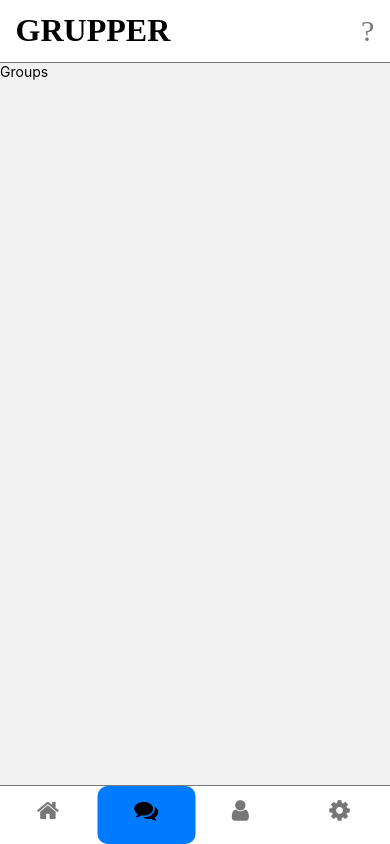
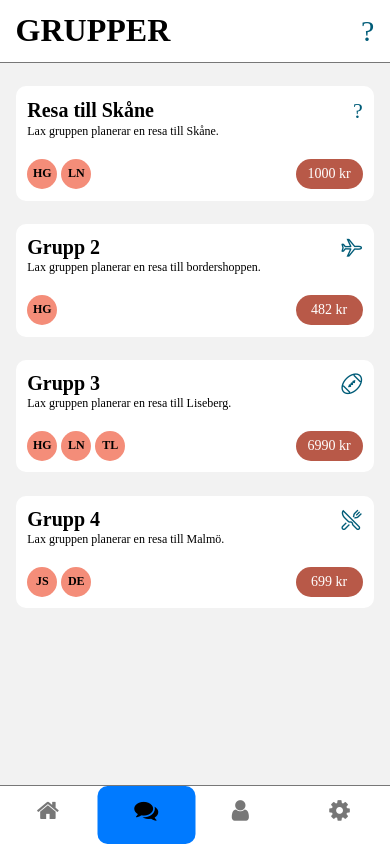
Before and after one commit to Tim299/Laxen, a React Native app in the folder laxen/: screen /groups in a window 390 px wide. Built offline with nearby package versions, Linux system fonts and the light colour scheme.

Commit message:
groupcards

```diff
--- a/laxen/src/components/modules/colors/colors.js
+++ b/laxen/src/components/modules/colors/colors.js
@@ -1,11 +1,28 @@
+let white = '#FFF';
+let grey = '#777';
+let lightgrey = '#D3D3D3';
+let black = '#000';
+let pink = '#F48D79';
+let brown = '#B85948';
+let bonewhite = '#FFE5DA';
+let blue = '#005C78';
 
-let white = "#FFF"
-let grey = "#777"
-let lightgrey = "#D3D3D3"
-let black = "#000"
-let pink = "#F48D79"
-let brown = "#B85948"
-let bonewhite = "#FFE5DA"
-let blue = "#005C78"
+let primary = '#F48D79';
+let secondary = '#B85948';
+let neutral = '#FFE5DA';
+let accent = '#005C78';
 
-export { white, grey, lightgrey, black, pink, brown, bonewhite, blue }
+export {
+  white,
+  grey,
+  lightgrey,
+  black,
+  pink,
+  brown,
+  bonewhite,
+  blue,
+  primary,
+  secondary,
+  neutral,
+  accent,
+};
--- /dev/null
+++ b/laxen/src/components/modules/group/groupcards.js
@@ -0,0 +1,176 @@
+import * as React from 'react';
+import {Text, View, StyleSheet, FlatList, TouchableOpacity} from 'react-native';
+import * as colors from '../colors/colors';
+import Icon from 'react-native-vector-icons/Ionicons';
+
+const styles = StyleSheet.create({
+  container: {
+    width: '100%',
+    height: '100%',
+    display: 'flex',
+    flexDirection: 'column',
+    justifyContent: 'center',
+    fontFamily: 'poppins',
+  },
+  mainView: {
+    flex: 1,
+    alignSelf: 'center',
+    backgroundColor: colors.white,
+    marginTop: '6%',
+    borderRadius: 10,
+    width: '92%',
+    padding: '3%',
+  },
+  paymentTitle: {
+    color: colors.black,
+    fontSize: 20,
+    fontWeight: 'bold',
+    fontFamily: 'poppins',
+  },
+  paymentAmount: {
+    color: colors.white,
+    fontSize: 14,
+    fontFamily: 'poppins',
+    fonntWeight: 'bold',
+  },
+  deschribtion: {
+    color: colors.black,
+    fontSize: 12,
+    fontFamily: 'poppins',
+  },
+  groupMembers: {
+    display: 'flex',
+    justifyContent: 'space-between',
+    alignItems: 'center',
+    flexDirection: 'row',
+    marginTop: '6%',
+  },
+  memberIcon: {
+    backgroundColor: colors.primary,
+    borderRadius: 20,
+    justifyContent: 'center',
+    width: 30,
+    height: 30,
+    marginRight: 4,
+  },
+  memberIconText: {
+    fontSize: 12,
+    textAlign: 'center',
+    fontWeight: 'bold',
+    fontFamily: 'poppins',
+  },
+});
+
+const DATA = [
+  {
+    title: 'Resa till Skåne',
+    amount: 1000,
+    deschribtion: 'Lax gruppen planerar en resa till Skåne.',
+    icon: 'fish-outline',
+    members: ['Hampus Grimskär', 'Ludvig Nilsson'],
+    id: '0',
+  },
+  {
+    title: 'Grupp 2',
+    amount: 482,
+    deschribtion: 'Lax gruppen planerar en resa till bordershoppen.',
+    icon: 'airplane-outline',
+    members: ['Hampus Grimskär'],
+    id: '1',
+  },
+  {
+    title: 'Grupp 3',
+    amount: 6990,
+    deschribtion: 'Lax gruppen planerar en resa till Liseberg.',
+    icon: 'american-football-outline',
+    members: ['Hampus Grimskär', 'Ludvig Nilsson', 'Tim Larsson'],
+    id: '2',
+  },
+  {
+    title: 'Grupp 4',
+    amount: 699,
+    deschribtion: 'Lax gruppen planerar en resa till Malmö.',
+    icon: 'restaurant-outline',
+    members: ['Jonathan Skoog', 'Donald Elezi'],
+    id: '3',
+  },
+];
+
+function Member({member}) {
+  let firstInitial = member[0];
+  let secondInitial = '';
+
+  if (member.indexOf(' ') > 0) {
+    secondInitial = member[member.indexOf(' ') + 1];
+  }
+
+  return (
+    <View style={styles.memberIcon}>
+      <Text style={styles.memberIconText}>
+        {firstInitial}
+        {secondInitial}
+      </Text>
+    </View>
+  );
+}
+
+const GroupCard = ({title, amount, deschribtion, members, icon}) => (
+  <View style={styles.mainView}>
+    <View
+      style={{
+        display: 'flex',
+        justifyContent: 'space-between',
+        alignItems: 'center',
+        flexDirection: 'row',
+      }}>
+      <Text style={styles.paymentTitle}>{title}</Text>
+      <Icon name={icon} size={22} color={colors.accent} />
+    </View>
+
+    <Text style={styles.deschribtion}>{deschribtion}</Text>
+
+    <View style={styles.groupMembers}>
+      <FlatList
+        data={members}
+        renderItem={({item}) => <Member member={item}></Member>}
+        horizontal={true}
+      />
+      <View
+        style={{
+          backgroundColor: colors.secondary,
+          width: '20%',
+          height: '100%',
+          borderRadius: 20,
+          display: 'flex',
+          flexDirection: 'row',
+          justifyContent: 'center',
+          alignItems: 'center',
+          fontFamily: 'poppins',
+        }}>
+        <Text style={styles.paymentAmount}>{amount} kr</Text>
+      </View>
+    </View>
+  </View>
+);
+
+function GroupCards() {
+  return (
+    <View style={styles.container}>
+      <FlatList
+        data={DATA}
+        renderItem={({item}) => (
+          <GroupCard
+            title={item.title}
+            amount={item.amount}
+            deschribtion={item.deschribtion}
+            members={item.members}
+            icon={item.icon}
+          />
+        )}
+        keyExtractor={item => item.id}
+      />
+    </View>
+  );
+}
+
+export default GroupCards;
--- a/laxen/src/components/pages/groups/groups.js
+++ b/laxen/src/components/pages/groups/groups.js
@@ -14,9 +14,9 @@ import Icon from 'react-native-vector-icons/Ionicons';
 import * as colors from '../../modules/colors/colors';
 
 import {useNavigation} from '@react-navigation/native';
-import HomeScreen from '../home/home';
 
 // import GroupCard from '../../modules/group/group';
+import GroupCards from '../../modules/group/groupcards';
 
 function GroupsScreen() {
   const navigation = useNavigation();
@@ -34,12 +34,12 @@ function GroupsScreen() {
         <Icon
           name="fish-outline"
           size={30}
-          color={colors.grey}
+          color={colors.accent}
           onPress={goToAnotherScreen}
         />
       </View>
       <View>
-        <Text>Groups</Text>
+        <GroupCards></GroupCards>
       </View>
     </View>
   );
--- a/laxen/src/components/pages/groups/groups_stylesheet.js
+++ b/laxen/src/components/pages/groups/groups_stylesheet.js
@@ -19,7 +19,7 @@ const styles = StyleSheet.create({
   },
   headerFont: {
     width: 'fit-content',
-    backgroundColor: 'white',
+    backgroundColor: colors.white,
     fontFamily: 'poppins',
     fontSize: 32,
     fontWeight: 'bold',
```
Also changed, not shown: laxen/src/components/group/groupcard.js (deleted).
